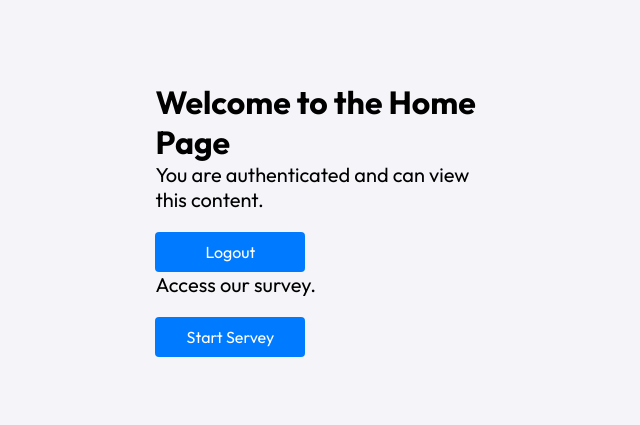
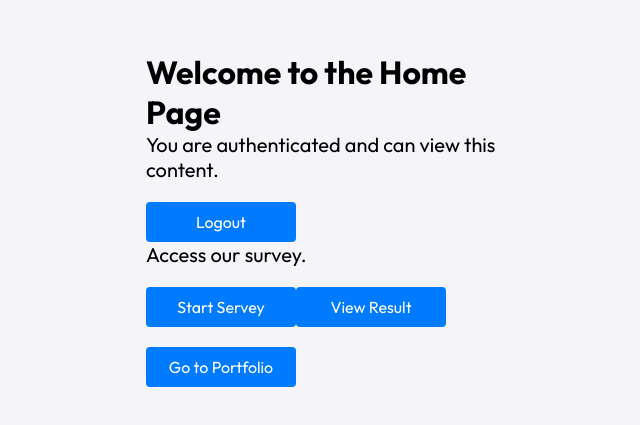
Before and after one commit to CapstoneProject-Group3/MyFinancialApp-V3-Group3, a React (Vite) app in the folder client/: page /home in a window 1280 px wide. Shown: the part 181-606 px from the top of the page, without its empty margins (314-954 px from the left). Built offline with nearby package versions, Linux system fonts and the light colour scheme; sample sign-in values are in the browser's storage.

Commit message:
password check and links

```diff
--- a/client/src/pages/Home.jsx
+++ b/client/src/pages/Home.jsx
@@ -38,6 +38,8 @@ const Home = () => {
       <br />
       <p>Access our survey.</p>
       <button><Link to="/questionaire">Start Servey</Link></button>
+      <button><Link to="/result">View Result</Link></button>
+      <button><Link to="/portfolio">Go to Portfolio</Link></button>
     </div>
   );
 };
--- a/client/src/pages/Register.jsx
+++ b/client/src/pages/Register.jsx
@@ -10,10 +10,17 @@ const Register = () => {
   const [success, setSuccess] = useState(false);
   const navigate = useNavigate();
 
+  const passwordRegex = /^(?=.*[a-z])(?=.*[A-Z])(?=.*\d)(?=.*[@$!%*?&])[A-Za-z\d@$!%*?&]{8,}$/;
+
   const handleRegister = async (event) => {
     event.preventDefault();
     setError('');
     setSuccess(false);
+
+    if (!passwordRegex.test(password)) {
+      setError('The password must be at least 8 characters long and include uppercase and lowercase letters, a number, and a special character.');
+      return;
+    }
 
     try {
       const response = await axios.post('http://localhost:4000/api/user/register', {
```
